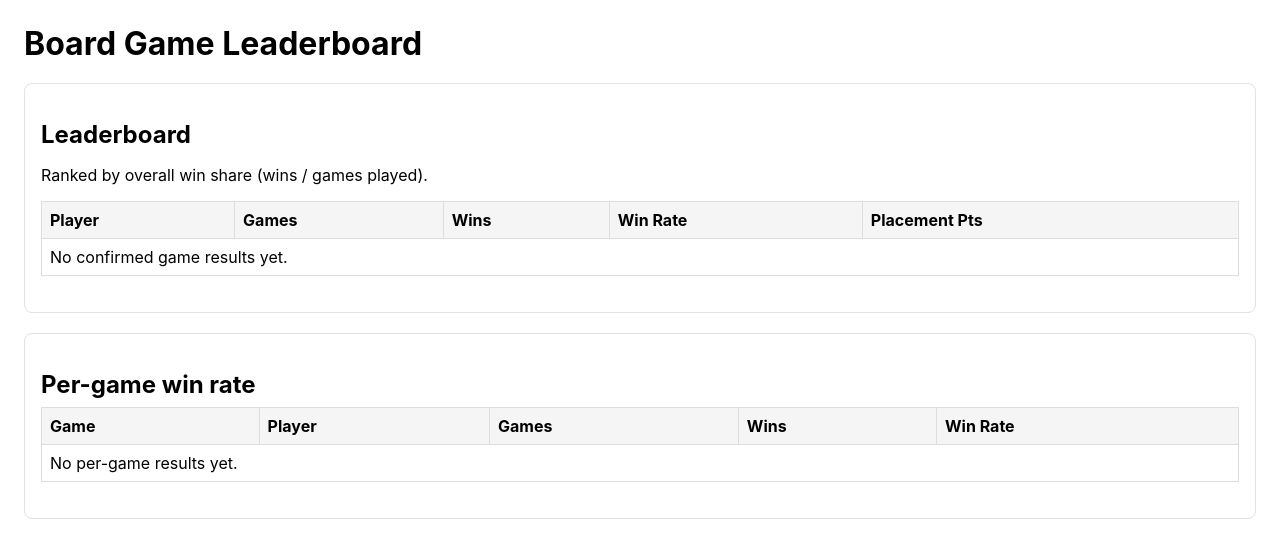
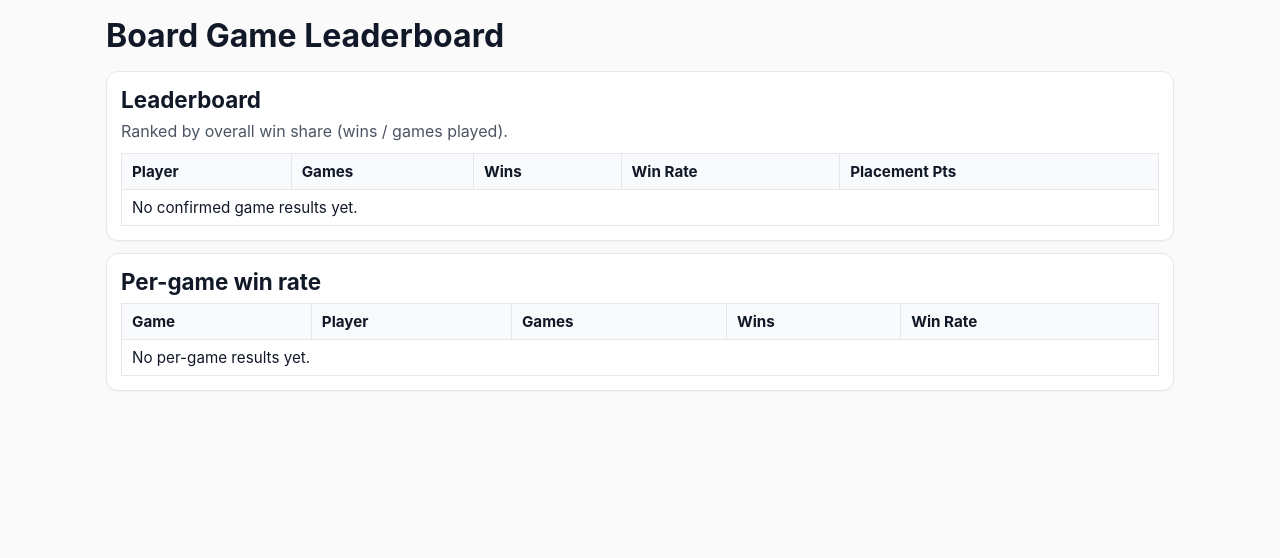
Before and after one commit to chrisleader/boardgame-leaderboard, a Flask app: page / in a window 1280 px wide. Shown: the top 558 px of the page. Run offline with Flask 3, Linux system fonts and the light colour scheme; data that the repository does not hold is empty.

Commit message:
Make leaderboard layout mobile responsive

```diff
--- a/templates/home.html
+++ b/templates/home.html
@@ -2,22 +2,70 @@
 <html lang="en">
   <head>
     <meta charset="utf-8" />
+    <meta name="viewport" content="width=device-width, initial-scale=1" />
     <title>Board Game Leaderboard</title>
     <style>
-      body { font-family: -apple-system, BlinkMacSystemFont, sans-serif; margin: 24px; }
-      h1, h2 { margin-bottom: 8px; }
-      table { border-collapse: collapse; width: 100%; margin-bottom: 20px; }
-      th, td { border: 1px solid #ddd; padding: 8px; text-align: left; }
-      th { background: #f5f5f5; }
-      .card { border: 1px solid #e2e2e2; border-radius: 8px; padding: 16px; }
+      * { box-sizing: border-box; }
+      body {
+        font-family: -apple-system, BlinkMacSystemFont, "Segoe UI", Roboto, sans-serif;
+        margin: 0;
+        background: #fafafa;
+        color: #111827;
+      }
+      .container {
+        max-width: 1100px;
+        margin: 0 auto;
+        padding: 16px;
+      }
+      h1 {
+        margin: 0 0 16px;
+        font-size: clamp(1.5rem, 4vw, 2rem);
+      }
+      h2 { margin: 0 0 8px; font-size: clamp(1.1rem, 3vw, 1.4rem); }
+      p { margin: 0 0 12px; color: #4b5563; }
+      .card {
+        border: 1px solid #e5e7eb;
+        border-radius: 12px;
+        padding: 14px;
+        background: #fff;
+        box-shadow: 0 1px 2px rgba(0, 0, 0, 0.04);
+      }
+      .stack { display: grid; gap: 12px; }
+      .table-wrap {
+        width: 100%;
+        overflow-x: auto;
+        -webkit-overflow-scrolling: touch;
+      }
+      table {
+        border-collapse: collapse;
+        width: 100%;
+        min-width: 580px;
+      }
+      th, td {
+        border: 1px solid #e5e7eb;
+        padding: 8px 10px;
+        text-align: left;
+        font-size: 0.95rem;
+        white-space: nowrap;
+      }
+      th { background: #f9fafb; }
+
+      @media (max-width: 640px) {
+        .container { padding: 12px; }
+        .card { padding: 12px; border-radius: 10px; }
+        th, td { font-size: 0.9rem; padding: 7px 8px; }
+      }
     </style>
   </head>
   <body>
+    <div class="container">
       <h1>Board Game Leaderboard</h1>
 
-    <div class="card" style="margin-top: 20px;">
+      <div class="stack">
+        <div class="card">
           <h2>Leaderboard</h2>
           <p>Ranked by overall win share (wins / games played).</p>
+          <div class="table-wrap">
             <table>
               <thead>
                 <tr>
@@ -43,9 +91,11 @@
               </tbody>
             </table>
           </div>
+        </div>
 
-    <div class="card" style="margin-top: 20px;">
+        <div class="card">
           <h2>Per-game win rate</h2>
+          <div class="table-wrap">
             <table>
               <thead>
                 <tr>
@@ -71,5 +121,8 @@
               </tbody>
             </table>
           </div>
+        </div>
+      </div>
+    </div>
   </body>
 </html>
```
Also changed, not shown: docs/index.html (+61 -8 lines). Lines whose indentation alone changed are shown as unchanged.
